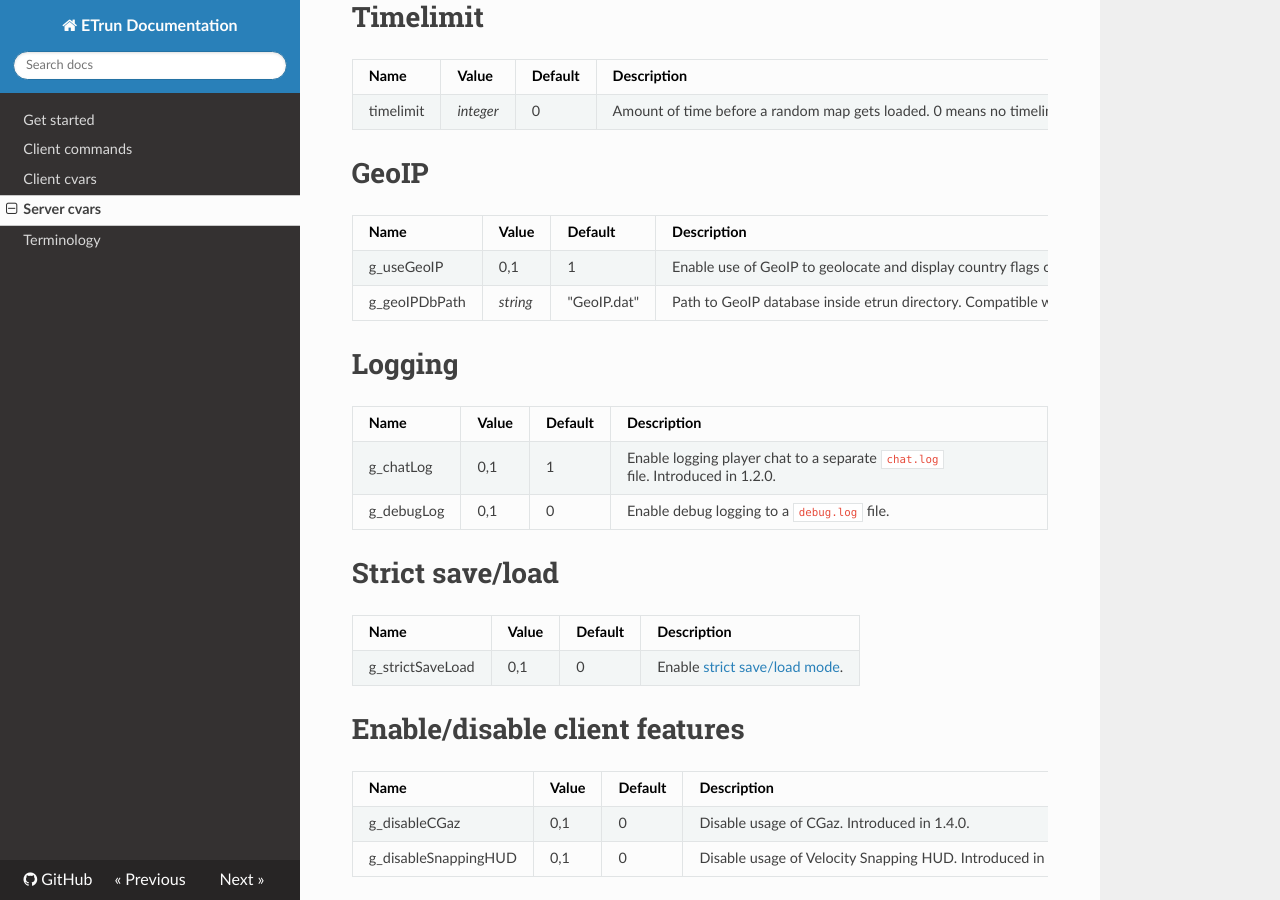
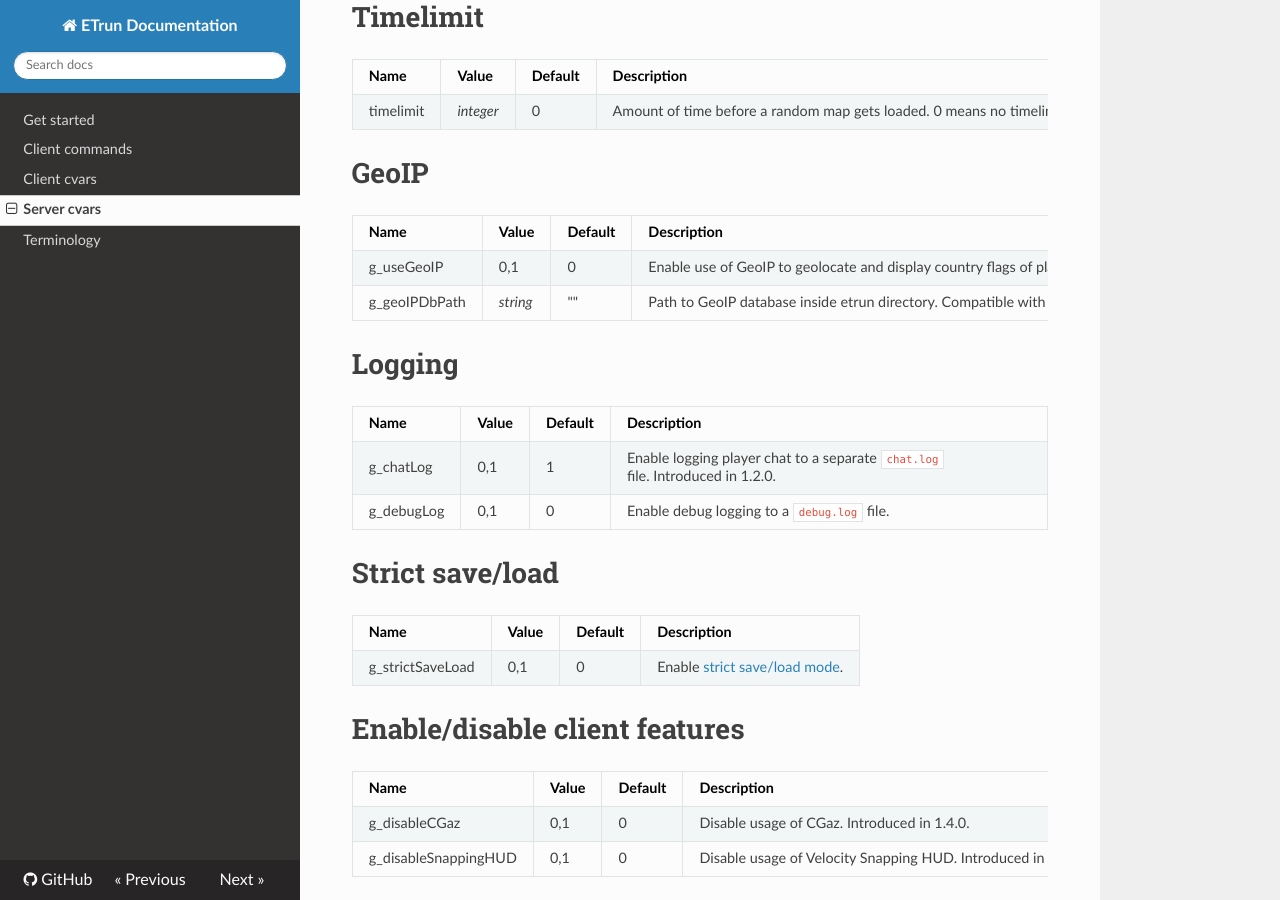
Before and after one commit to ETrun/ETrun, an MkDocs documentation site: the page built from docs/server_cvars.md, in a window 1280 px wide and 900 px high, scrolled down 2538 px. Built offline with MkDocs 1.6.1, drawn with Linux system fonts in a browser that asks for light colours; nearby versions of some CDN libraries.

Commit message:
geoip: disable by default

```diff
--- a/docs/server_cvars.md
+++ b/docs/server_cvars.md
@@ -92,8 +92,8 @@ Available flags for `g_enableMapEntities` are listed below.
 
 | Name  | Value | Default | Description |
 | ----- | ----- | ------- | ----------- |
-| g_useGeoIP | 0,1 | 1 | Enable use of GeoIP to geolocate and display country flags of players based on their IP addresses. |
-| g_geoIPDbPath | *string* | "GeoIP.dat" | Path to GeoIP database inside etrun directory. Compatible with [Maxmind Geolite Legacy](https://dev.maxmind.com/geoip/legacy/geolite/). |
+| g_useGeoIP | 0,1 | 0 | Enable use of GeoIP to geolocate and display country flags of players based on their IP addresses. |
+| g_geoIPDbPath | *string* | "" | Path to GeoIP database inside etrun directory. Compatible with [Maxmind Geolite Legacy](https://dev.maxmind.com/geoip/legacy/geolite/). |
 
 # Logging
 
```
Also changed, not shown: 1 other file.
